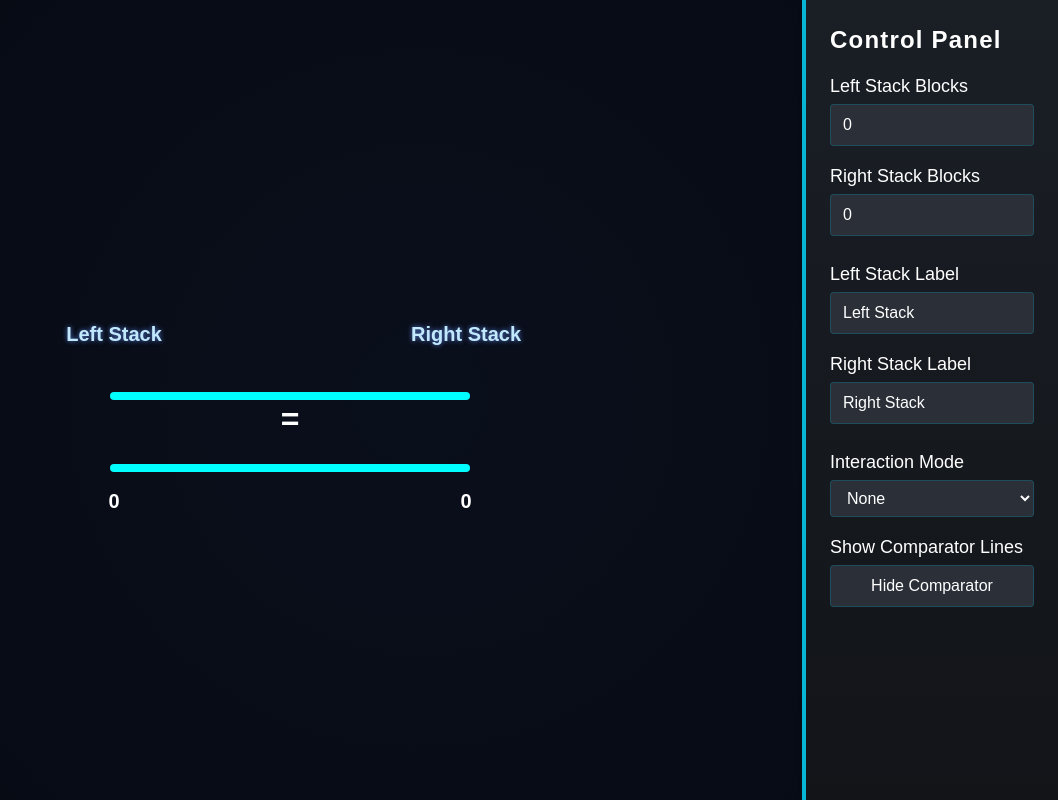
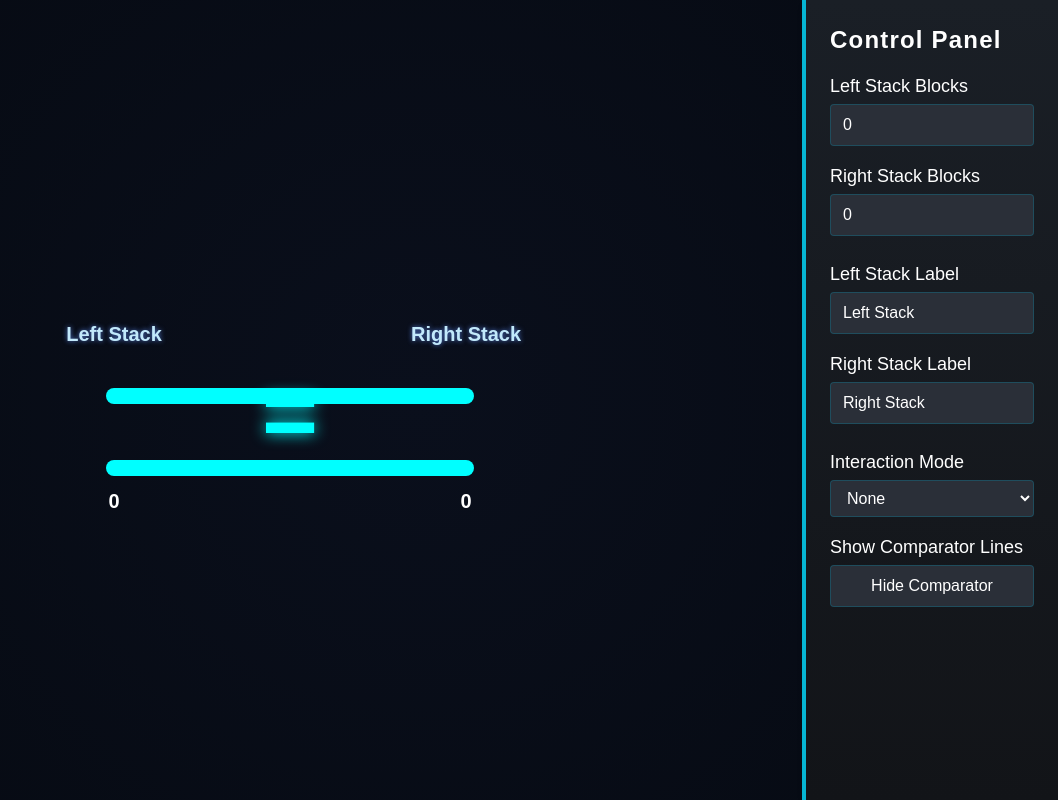
Before and after one commit to dkinsell/stack-comparator, a React (Vite) app: page / in a window 1280 px wide. Shown: the whole page, without its empty margins (222-1280 px from the left). Built offline with nearby package versions, Linux system fonts and the light colour scheme.

Commit message:
thickens comparator lines and aligns comparator icon colors with line color

```diff
--- a/src/components/Comparator.tsx
+++ b/src/components/Comparator.tsx
@@ -18,7 +18,7 @@ interface ComparatorProps {
   rightStackRef: React.RefObject<HTMLDivElement>;
   showComparator: boolean;
   compareLines: LineReference[];
-  mode: string; // e.g. "none", "drawCompare", or "addRemove"
+  mode: string;
   rubberLine?: RubberLine | null;
   compareComplete: boolean;
 }
@@ -137,7 +137,7 @@ const Comparator: React.FC<ComparatorProps> = ({
               x2={positions.x2}
               y2={positions.y2_top}
               stroke="cyan"
-              strokeWidth="8"
+              strokeWidth="16"
               strokeLinecap="round"
             />
             <line
@@ -146,7 +146,7 @@ const Comparator: React.FC<ComparatorProps> = ({
               x2={positions.x2}
               y2={positions.y2_bottom}
               stroke="cyan"
-              strokeWidth="8"
+              strokeWidth="16"
               strokeLinecap="round"
             />
           </>
@@ -156,11 +156,12 @@ const Comparator: React.FC<ComparatorProps> = ({
           <text
             x={positions.midX}
             y={positions.midY}
-            fill="white"
-            fontSize="32"
+            fill="cyan"
+            fontSize="6rem"
             fontWeight="bold"
             textAnchor="middle"
             alignmentBaseline="middle"
+            style={{ textShadow: "0 0 15px cyan" }}
           >
             {getComparatorSymbol()}
           </text>
@@ -198,7 +199,7 @@ const Comparator: React.FC<ComparatorProps> = ({
               x2={rightPt.x}
               y2={rightPt.y}
               stroke="yellow"
-              strokeWidth="4"
+              strokeWidth="16"
               strokeLinecap="round"
             />
           );
@@ -222,7 +223,7 @@ const Comparator: React.FC<ComparatorProps> = ({
         <MotionComparatorIcon
           x={positions.midX - 20}
           y={positions.midY - 40}
-          symbol={getComparatorSymbol()} // Pass dynamic symbol
+          symbol={getComparatorSymbol()}
         />
       )}
     </>
--- a/src/components/MotionComparatorIcon.tsx
+++ b/src/components/MotionComparatorIcon.tsx
@@ -4,7 +4,7 @@ import { motion } from "framer-motion";
 interface MotionComparatorIconProps {
   x: number;
   y: number;
-  symbol: string; // Accept a symbol prop to display
+  symbol: string;
 }
 
 const MotionComparatorIcon: React.FC<MotionComparatorIconProps> = ({
@@ -21,8 +21,8 @@ const MotionComparatorIcon: React.FC<MotionComparatorIconProps> = ({
         transform: "translate(-50%, -50%)",
         fontSize: "6rem",
         fontWeight: "bold",
-        color: "#72cdfa",
-        textShadow: "0 0 15px #72cdfa",
+        color: "yellow",
+        textShadow: "0 0 15px yellow",
       }}
       initial={{ scale: 0, opacity: 0 }}
       animate={{ scale: 1, opacity: 1 }}
```
Also changed, not shown: src/App.tsx (+0 -37 lines).
